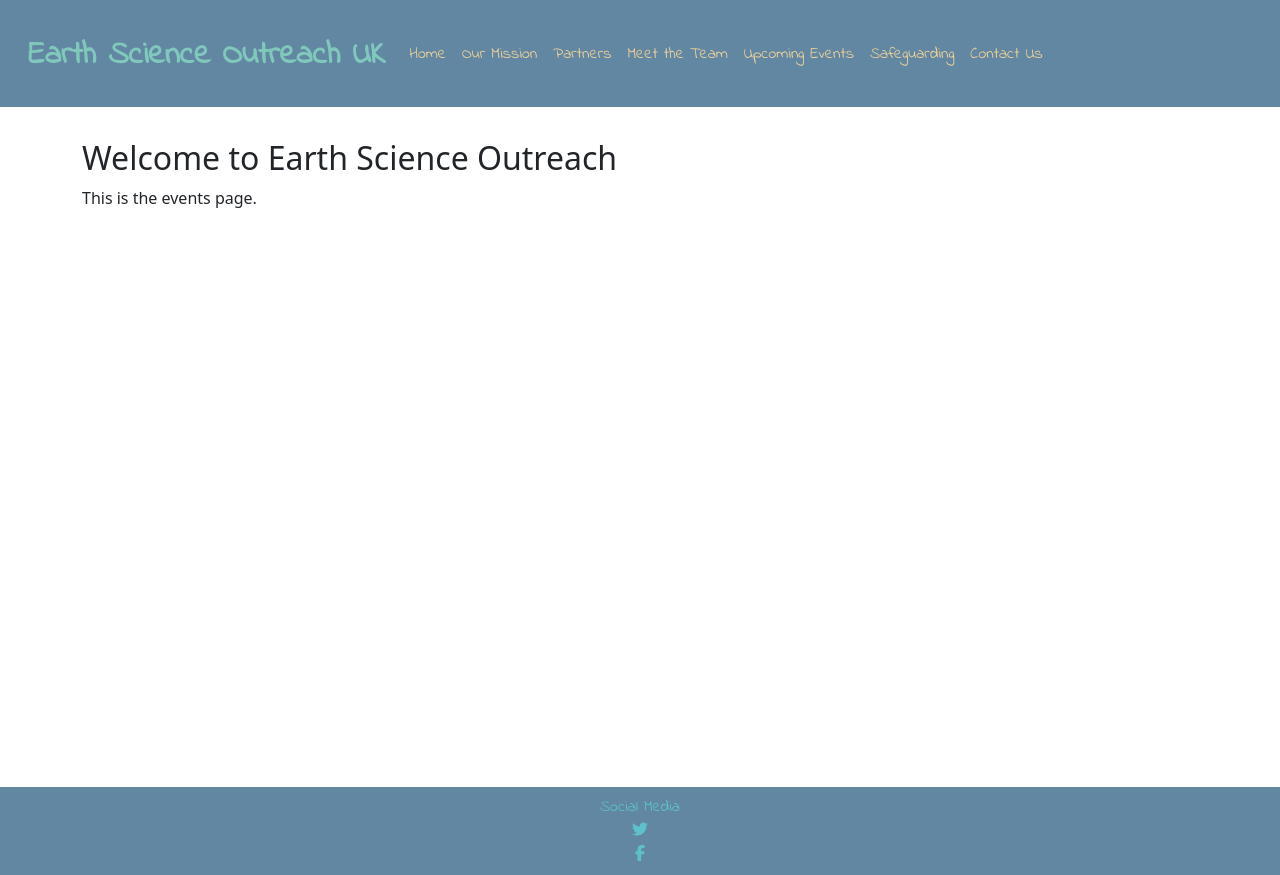
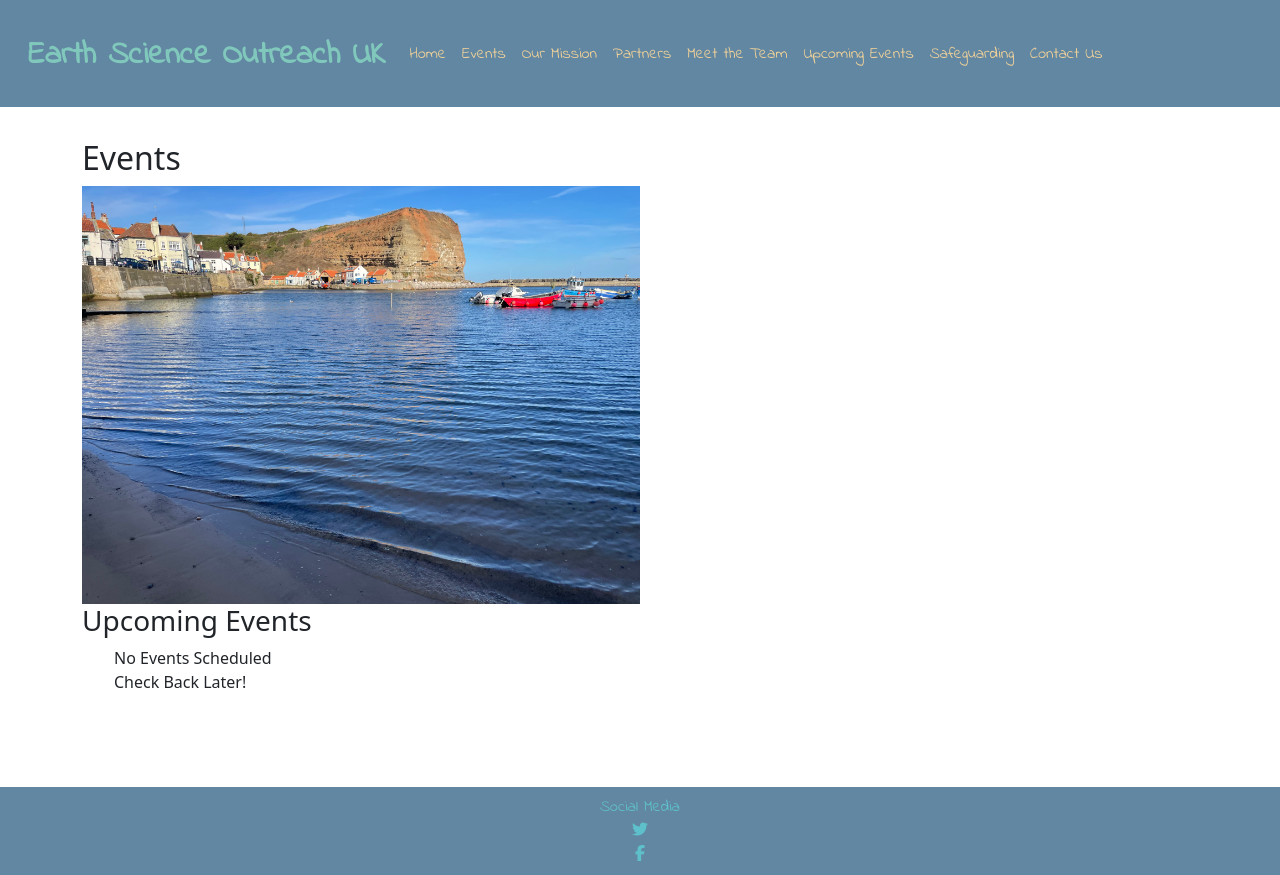
Before and after one commit to HollyT85/ESO2, a Django app: page /events/ in a window 1280 px wide. Run offline with Django 5.2, Linux system fonts and the light colour scheme; some libraries are stand-ins or nearby versions.

Commit message:
added image and text to events page!

```diff
--- a/events/templates/events/events.html
+++ b/events/templates/events/events.html
@@ -1,8 +1,20 @@
 {% extends "base.html" %}
+{% load static %}
 
 {% block content %}
 <div class="container">
-    <h2>Welcome to Earth Science Outreach</h2>
-    <p>This is the events page.</p>
+    <h2>Events</h2>
+<div>
+    <img src="{% static 'media/images/carousel/IMG_2649.jpeg' %}" alt="Staithes" style="width:50%; height:auto;">
+</div>
+
+<div>
+    <h3>Upcoming Events</h3>
+    <ul>
+        No Events Scheduled <br>
+        Check Back Later!
+    </ul>
+</div>
+
 </div>
 {% endblock %}
--- a/templates/base.html
+++ b/templates/base.html
@@ -60,6 +60,9 @@
           <a class="nav-link" aria-current="page" href="{% url 'home:home' %}">Home</a>
         </li>
         <li class="nav-item">
+          <a class="nav-link" aria-current="page" href="{% url 'events:events' %}">Events</a>
+        </li>
+        <li class="nav-item">
           <a class="nav-link" href="{% url 'mission:mission' %}">Our Mission</a>
         </li>
         <li class="nav-item">
```
